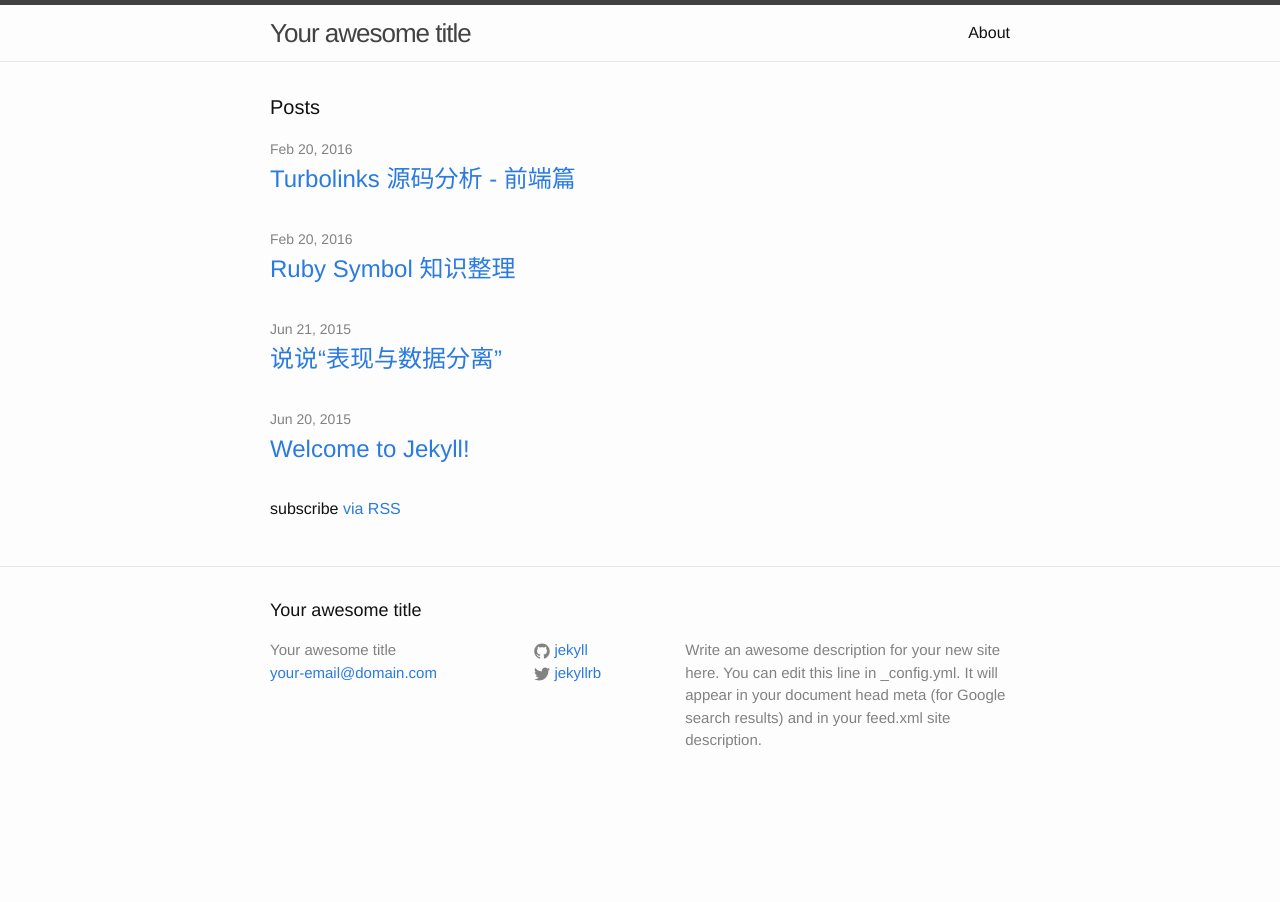
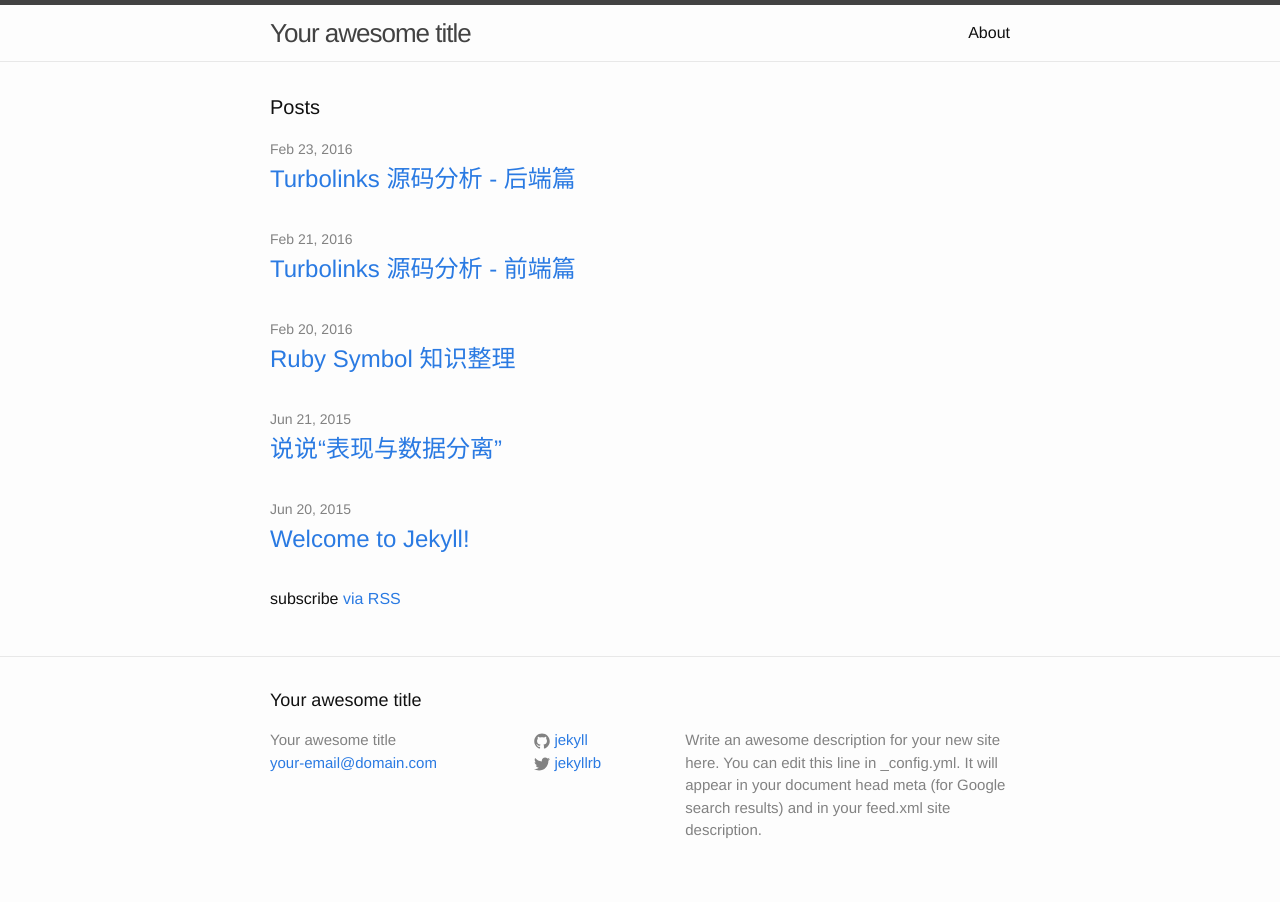
Before and after one commit to afghl/afghl.github.io, a Jekyll site: the page built from index.html, in a window 1280 px wide. Built offline with Jekyll 4.4.1, drawn with Linux system fonts in a browser that asks for light colours; part of the change alters nothing that is shown.

Commit message:
added a post

```diff
--- a/_posts/2016-02-21-notes-for-rails-gem-turbolinks-source-code-front-end.markdown
+++ b/_posts/2016-02-21-notes-for-rails-gem-turbolinks-source-code-front-end.markdown
@@ -1,7 +1,7 @@
 ---
 layout: post
 title:  "Turbolinks 源码分析 - 前端篇"
-date:   2016-02-20 16:07:00 +0800
+date:   2016-02-21 16:07:00 +0800
 ---
 
 在半年前的一个项目中，遇到Rails 4的大坑之一：Turbolinks，所以花一点时间好好的研究了这个gem。近来有时间整理一下写下来。本文成文时，[Turbolinks 5 preview](https://github.com/turbolinks/turbolinks) 已经出了，并支持iOS 和 Andrid hybrid apps。本文的源码指的是[Turbolinks Classic](https://github.com/turbolinks/turbolinks-classic)，权当复习。
--- /dev/null
+++ b/_posts/2016-02-23-notes-for-rails-gem-turbolinks-source-code-back-end.markdown
@@ -0,0 +1,139 @@
+---
+layout: post
+title:  "Turbolinks 源码分析 - 后端篇"
+date:   2016-02-23 11:27:00 +0800
+---
+
+本文介绍Turbolinks的后端部分的源码，前端部分请见另一篇文章。
+
+不同于前端，Turbolinks的后端部分不需要做太多的处理，只需让Tubolinks尽量“透明化” -- 让开发者能将Tubolinks的pjax请求当成普通的HTTP请求处理。为此，需要解决这几个问题：
+
+- XHR的referer
+- cache
+- 重定向
+
+下面看看Turbolinks是怎么处理这三个问题的：
+
+1. **XHR的referer**
+
+   Turbolinks用Ajax代替普通HTTP请求，所以在HTTP头的`referer`字段有可能不正确，使用了`X-XHR-Referer`字段代替普通HTTP请求中的`referer`：
+
+   前端：
+
+       xhr?.abort()
+       xhr = new XMLHttpRequest
+       # 使用X-XHR-Referer
+       xhr.setRequestHeader 'X-XHR-Referer', referer
+
+   后端则重写`Request#referer`方法：
+
+       ActionDispatch::Request.class_eval do
+         def referer
+           # 优先用headers['X-XHR-Referer']
+           self.headers['X-XHR-Referer'] || super
+         end
+         alias referrer referer
+       end
+
+2. **cache**
+
+    在Turbolinks cache页面部分，有一个问题： 浏览器可以用`pushState`改变URL，但部分浏览器的`pushState`不会改变request method。如：
+
+    - `POST: /page_a` 进入A页面
+    - 通过pjax（ajax + pushState） `GET: /page_b` 进入B页面
+    - 此时浏览器上href被改为`/page_b`
+
+    此时刷新页面，部分浏览器会发出`POST: /page_b`请求，因为pushState不能改写request method。
+
+    为此，Turbolinks的解决方法是：在进入一个新页面时，只有当服务器渲染的是一个`GET`请求时，前端的Turbolinks对象才会被初始化。
+
+    使用cookies传递并检测request method：
+
+        def set_request_method_cookie
+          if request.get?
+            cookies.delete(:request_method)
+          else
+            cookies[:request_method] = request.request_method # POST, DELETE
+          end
+        end
+
+    前端部分在initialize阶段，会通过`cookies[:request_method]`判断。
+
+3. **重定向的问题**
+
+    3.1 同源重定向
+
+      Turbolinks通过XHR发起页面的请求，而如果server返回redirect（302）的响应时，XHR会这样处理：
+
+      马上向302 response上的Location发出第二个请求，将第二次请求拿到的结果返回。而整个过程由XHR内部处理，从外部能看到的只是第二次请求的响应和200报头。
+
+      这会导致最终请求的URL不能被Turbolinks的pushState记录。如：
+
+      通过Turbolinks向`/page_a`发出请求，返回的是`redirect_to: '/page_b'`的响应，则Turbolinks最终能拿到的`/page_b`的页面，而只记录了`/page_a`的URL。
+
+      为了修复这个问题，Turbolinks的做法是：使用`session`记录一次重定向：
+
+      - （第一次请求时）在服务器渲染一个redirect响应时，会把`target url`存放在`session`中：
+
+       # 拦截 _compute_redirect_to_location(redirect_to时会调用该方法)
+       def _compute_redirect_to_location(*args)
+         # 此处使用伪代码
+         store_for_turbolinks begin
+             super(*args)
+           end
+         end
+       end
+
+       def store_for_turbolinks(url)
+         session[:_turbolinks_redirect_to] = url if session && request.headers["X-XHR-Referer"]
+         url
+       end
+
+      - （第二次请求时）在`before_action`中检测`session[:_turbolinks_redirect_to]`，并放入header：
+
+       def set_xhr_redirected_to
+         if session && session[:_turbolinks_redirect_to]
+           response.headers['X-XHR-Redirected-To'] = session.delete :_turbolinks_redirect_to
+         end
+       end
+
+      用回上面的例子：
+
+      - 在第一次请求时，服务器渲染``redirect_to: '/page_b'``，赋值：`session[:_turbolinks_redirect_to] = '/page_b'`
+      - 第二次请求时，从`session[:_turbolinks_redirect_to]`获取`/page_b`，并设为`response.headers['X-XHR-Redirected-To']`
+
+      这样，前端就能从`headers['X-XHR-Redirected-To']`拿到最终的URL。
+
+    3.2 非同源重定向
+
+      Ajax不能处理CrossDomain。Turbolinks的处理方法是：改变Http status，通知前端通过浏览器发出普通HTTP请求：
+
+       def abort_xdomain_redirect
+         to_uri = response.headers['Location']
+         # 通过current判断这个request是否由Turbolinks发出。
+         current = request.headers['X-XHR-Referer']
+         unless to_uri.blank? || current.blank? || same_origin?(current, to_uri)
+           # 如果：1. request由Turbolinks发出，2. 非同源，则改变status
+           self.status = 403
+         end
+       rescue URI::InvalidURIError
+       end
+
+      这样，当前端获得一个403的请求时，会中断处理，通过改变`document.location.href`向非同源URL发出普通请求。
+
+### 总结
+   Turbolinks作为Server-side rendering到Client-side rendering的过渡产物。它和其他前端框架（AngularJS, Backbone）在功能上是有重叠的。
+
+   但它对开发人员的要求更高：不仅要熟悉DOM对象生命周期的事件，和JS的内存管理（Turbolinks处理跳转时，不会释放Javascript内存）有更深的理解。
+
+   我们在好好了解这个gem之后就决定放弃使用了。:) 但是Turbolinks 5 还是值得期待的。
+
+---
+
+### 参考资源
+
+   - http://www.rubydoc.info/github/rails/turbolinks
+   - https://www.nateberkopec.com/2015/05/27/100-ms-to-glass-with-rails-and-turbolinks.html
+   - http://geekmonkey.org/2012/09/introducing-turbolinks-for-rails-4-0/
+   - http://guides.ruby-china.org/working_with_javascript_in_rails.html#turbolinks
+   - http://lingceng.github.io/blog/2014/10/16/turbolink-best-practice/
```
